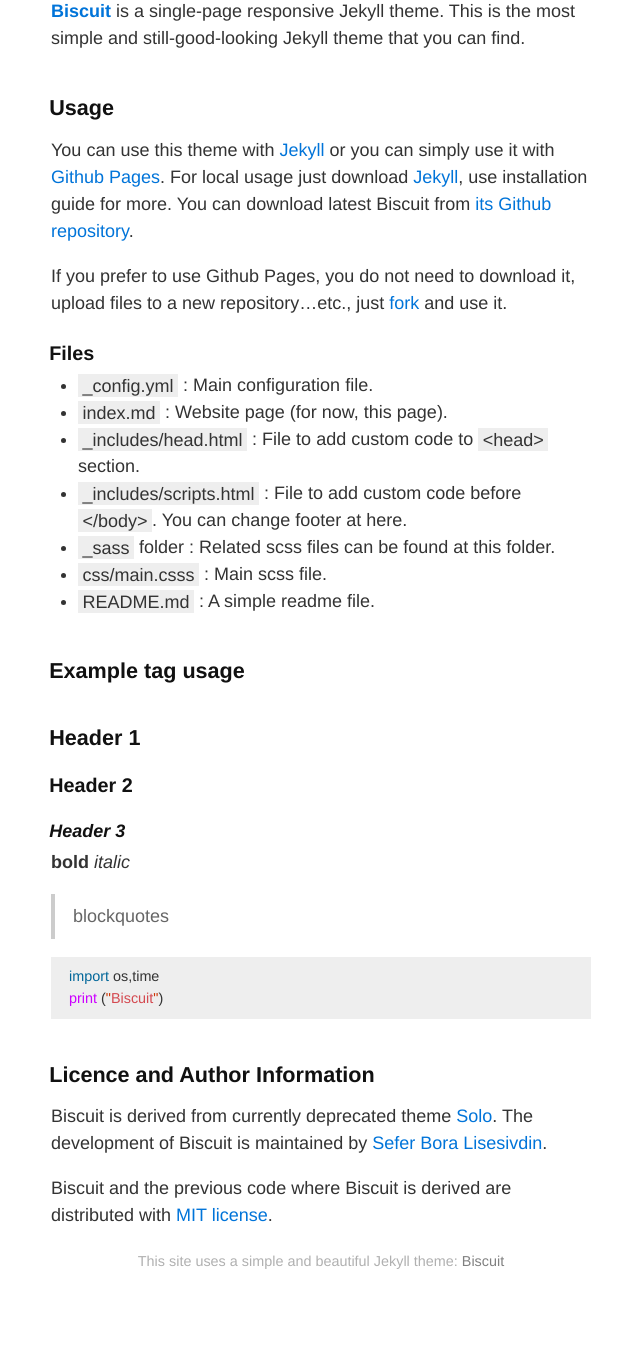
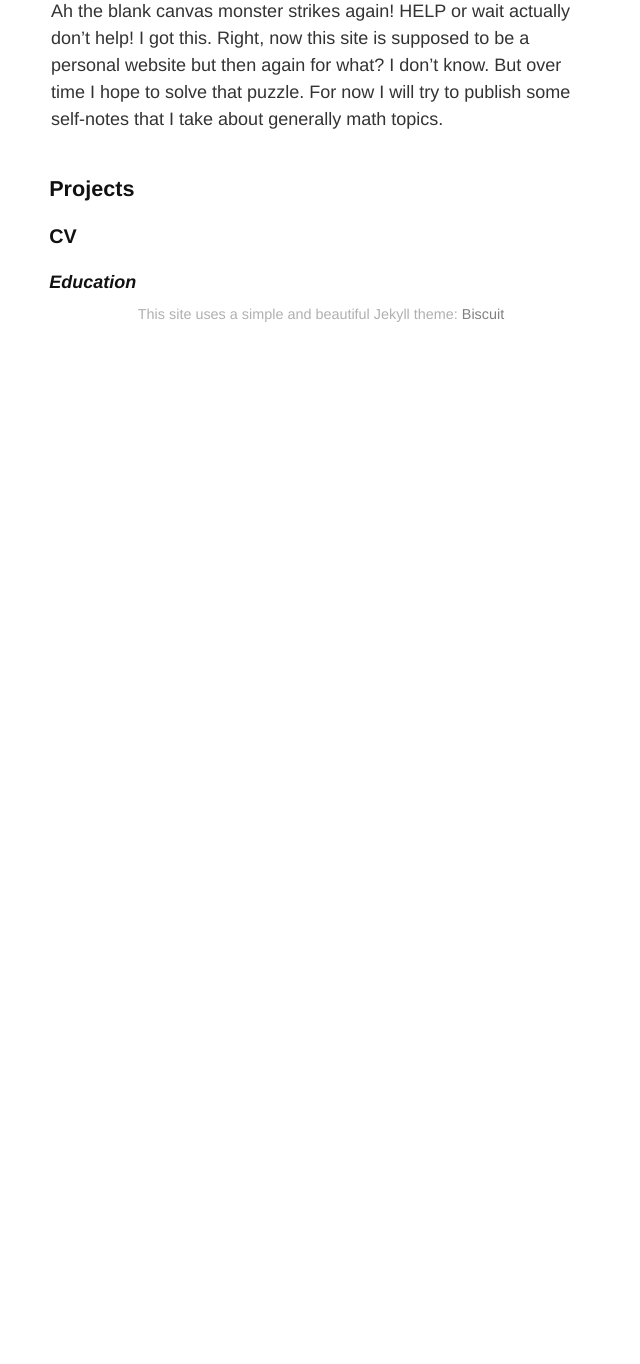
Before and after one commit to dannyrichy/dannyrichy.github.io, a Jekyll site: the page built from docs/index.md, in a window 1280 px wide. Shown: the part 509-1873 px from the top of the page, without its empty margins (319-959 px from the left). Built offline with Jekyll 4.4.1, drawn with Linux system fonts in a browser that asks for light colours; our own code applies the rules of GitHub Pages for plain Markdown files; after the commit the page ends 926 px from its top, so only the background shows below that.

Commit message:
Made changes again to index.md

```diff
--- a/docs/index.md
+++ b/docs/index.md
@@ -4,43 +4,12 @@
 # Daniel Richards R
 ![Banner](assets/profile.png)
 
+Ah the blank canvas monster strikes again! HELP or wait actually don't help! I got this. Right, now this site is supposed to be a personal website but then again for what? I don't know. But over time I hope to solve that puzzle. For now I will try to publish some self-notes that I take about generally math topics.
 
-**[Biscuit](http://sblisesivdin.github.io/biscuit)** is a single-page responsive Jekyll theme. This is the most simple and still-good-looking Jekyll theme that you can find.
+## Projects
 
-## Usage
 
-You can use this theme with [Jekyll](http://jekyllrb.com/) or you can simply use it with [Github Pages](https://pages.github.com).
-For local usage just download [Jekyll](http://jekyllrb.com/), use installation guide for more. You can download latest Biscuit from [its Github repository](https://github.com/sblisesivdin/biscuit).
 
-If you prefer to use Github Pages, you do not need to download it, upload files to a new repository...etc., just [fork](https://docs.github.com/en/get-starter/quickstart/fork-a-repo) and use it.
+### CV
 
-### Files
-
-* `_config.yml`            : Main configuration file.
-* `index.md`               : Website page (for now, this page).
-* `_includes/head.html`    : File to add custom code to `<head>` section.
-* `_includes/scripts.html` : File to add custom code before `</body>`. You can change footer at here.
-* `_sass` folder           : Related scss files can be found at this folder.
-* `css/main.csss`          : Main scss file.
-* `README.md`              : A simple readme file.
-
-## Example tag usage
-
-## Header 1
-### Header 2
-#### Header 3
-**bold**
-*italic*
-
-> blockquotes
-
-~~~python
-import os,time
-print ("Biscuit")
-~~~
-
-## Licence and Author Information
-
-Biscuit is derived from currently deprecated theme [Solo](http://github.com/chibicode/solo). The development of Biscuit is maintained by [Sefer Bora Lisesivdin](https://lrgresearch.org/bora).
-
-Biscuit and the previous code where Biscuit is derived are distributed with [MIT license](https://github.com/sblisesivdin/biscuit/blob/gh-pages/LICENSE).
+#### Education
```
